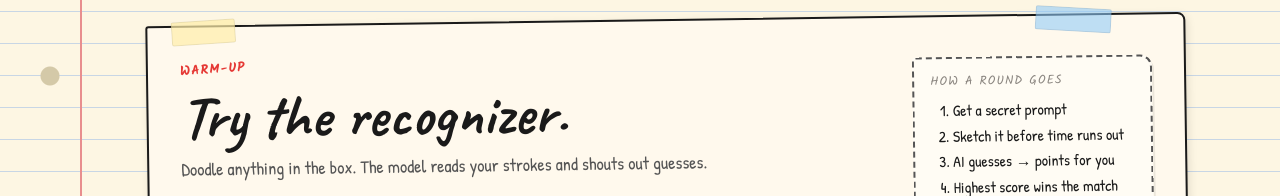
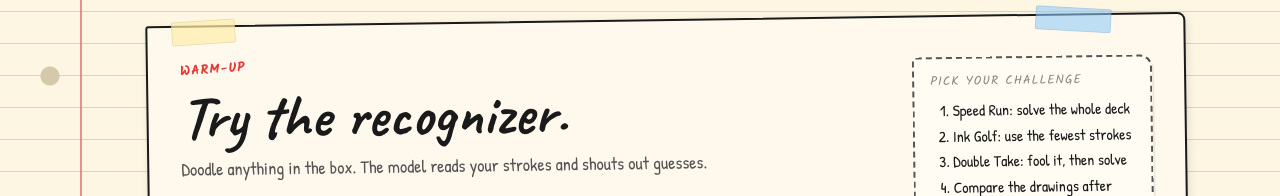
Before and after one commit to mariosumali/draw, a Next.js app: page / in a window 1280 px wide. Shown: the part 604-800 px from the top of the page. Built offline with nearby package versions, Linux system fonts and the light colour scheme; no server answers.

Commit message:
copy(landing): explain mode choices

```diff
--- a/src/components/game/LandingDemoCanvas.tsx
+++ b/src/components/game/LandingDemoCanvas.tsx
@@ -249,12 +249,12 @@ export function LandingDemoCanvas() {
 
       <aside className="landing-demo-notes" aria-label="How a round works">
         <div className="rules-card">
-          <p>How a round goes</p>
+          <p>Pick your challenge</p>
           <ol>
-            <li>Get a secret prompt</li>
-            <li>Sketch it before time runs out</li>
-            <li>AI guesses &rarr; points for you</li>
-            <li>Highest score wins the match</li>
+            <li>Speed Run: solve the whole deck</li>
+            <li>Ink Golf: use the fewest strokes</li>
+            <li>Double Take: fool it, then solve</li>
+            <li>Compare the drawings after time</li>
           </ol>
         </div>
         <figure className="quote-card">
```
